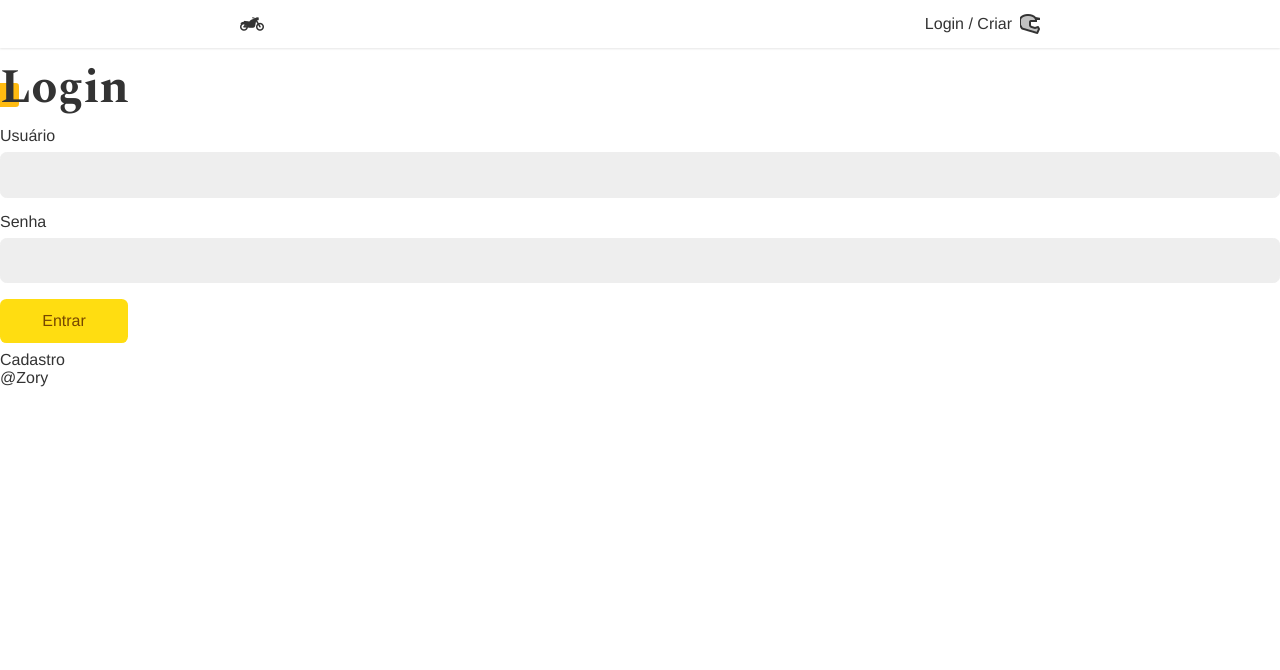
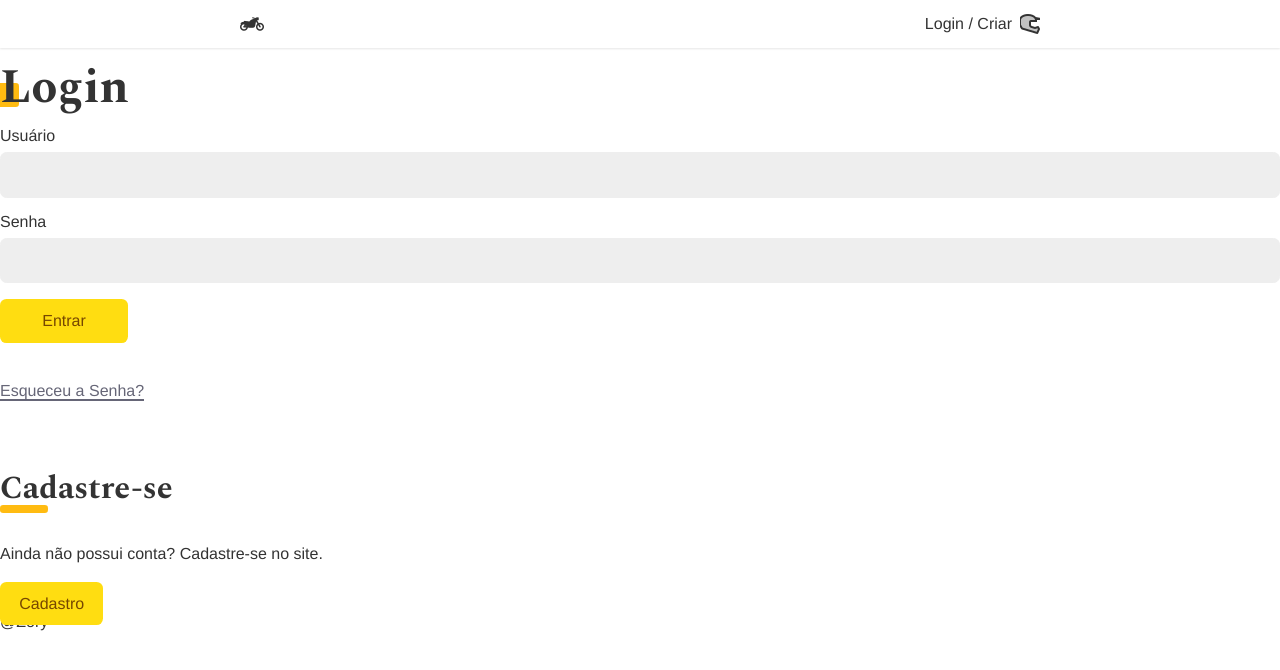
Before and after one commit to Danielzory/React-and-JS, a React (Create React App) app: page /login in a window 1280 px wide. Shown: the top 670 px of the page. Built offline with nearby package versions, Linux system fonts and the light colour scheme.

Commit message:
Retomando o projeto, estilização do LogimForm

```diff
--- a/src/Components/Login/Login.jsx
+++ b/src/Components/Login/Login.jsx
@@ -3,7 +3,7 @@ import { LoginForm } from './LoginForm'
 import {LoginCreate} from './LoginCreate'
 import { PasswordReset } from './PasswordReset'
 import {PasswordLost} from './PasswordLost'
-import { Routes, Route, Navigate } from 'react-router-dom'
+import { Routes, Route, Navigate} from 'react-router-dom'
 import { UserContext } from '../../UserContext'
 
 const Login = () =>{
--- a/src/Components/Login/LoginForm.jsx
+++ b/src/Components/Login/LoginForm.jsx
@@ -5,6 +5,8 @@ import { Button } from '../Form/Button'
 import { useForm } from '../../Hooks/useForm'
 import { UserContext } from '../../UserContext'
 import { Error } from '../Interface/Error'
+import Styles from './LoginForm.module.css'
+import StylesBtn from '../Form/Button.module.css'
 
 const LoginForm = () => {
 
@@ -28,7 +30,7 @@ const LoginForm = () => {
     return (
         <section className='animeLeft'>
             <h1 className='title'>Login</h1>
-            <form action='' onSubmit={handleSubmit}>
+            <form className={Styles.form} onSubmit={handleSubmit}>
 
                 <Input label='Usuário' type='text' name='username' {...username}/>
                 <Input label='Senha' type='password' name='password' {...password} />
@@ -38,10 +40,17 @@ const LoginForm = () => {
                     <Button>Entrar</Button>
                 )}
 
-                {error && <p>{error}</p>}
+                <Error error={error} />
 
             </form>
-            <Link to='/login/criar'>Cadastro</Link>
+            <Link className = {Styles.lost}to='/login/perdeu'>Esqueceu a Senha?</Link>
+
+            <div className={Styles.register}>
+                <h2 className={Styles.subtitle}>Cadastre-se</h2>
+                <p>Ainda não possui conta? Cadastre-se no site.</p>
+                <Link className={StylesBtn.button} to='/login/criar'>Cadastro</Link>
+            </div>
+
         </section>
     )
 }
--- /dev/null
+++ b/src/Components/Login/LoginForm.module.css
@@ -0,0 +1,42 @@
+.form {
+    margin-bottom: 2rem;
+}
+
+.lost {
+    display: inline-block;
+    color: #667;
+    padding: 0.5rem 0;
+    line-height: 1;
+}
+
+.lost::after {
+    content: '';
+    height: 2px;
+    width: 100%;
+    background-color: currentColor;
+    display: block;
+}
+
+.register {
+    margin-top: 4rem;
+}
+
+.register p {
+    margin-top: 2rem;
+    margin-bottom: 2rem;
+}
+
+.subtitle {
+    font-family: var(--type-second);
+    line-height: 1;
+    font-size: 2rem;
+}
+
+.subtitle::after {
+    content: '';
+    display: block;
+    background: #fb1;
+    height: 0.5rem;
+    width: 3rem;
+    border-radius: .2rem;
+}
```
